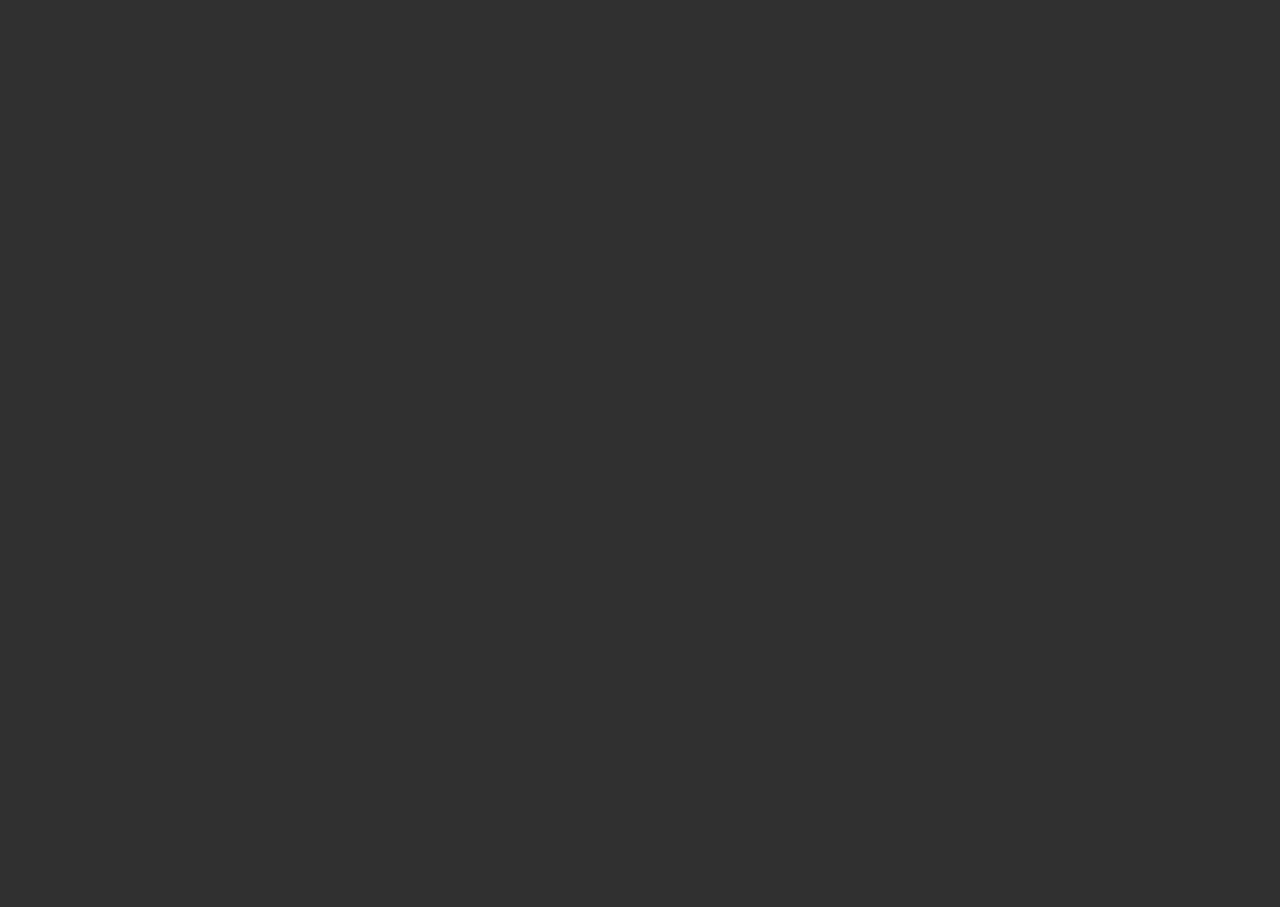
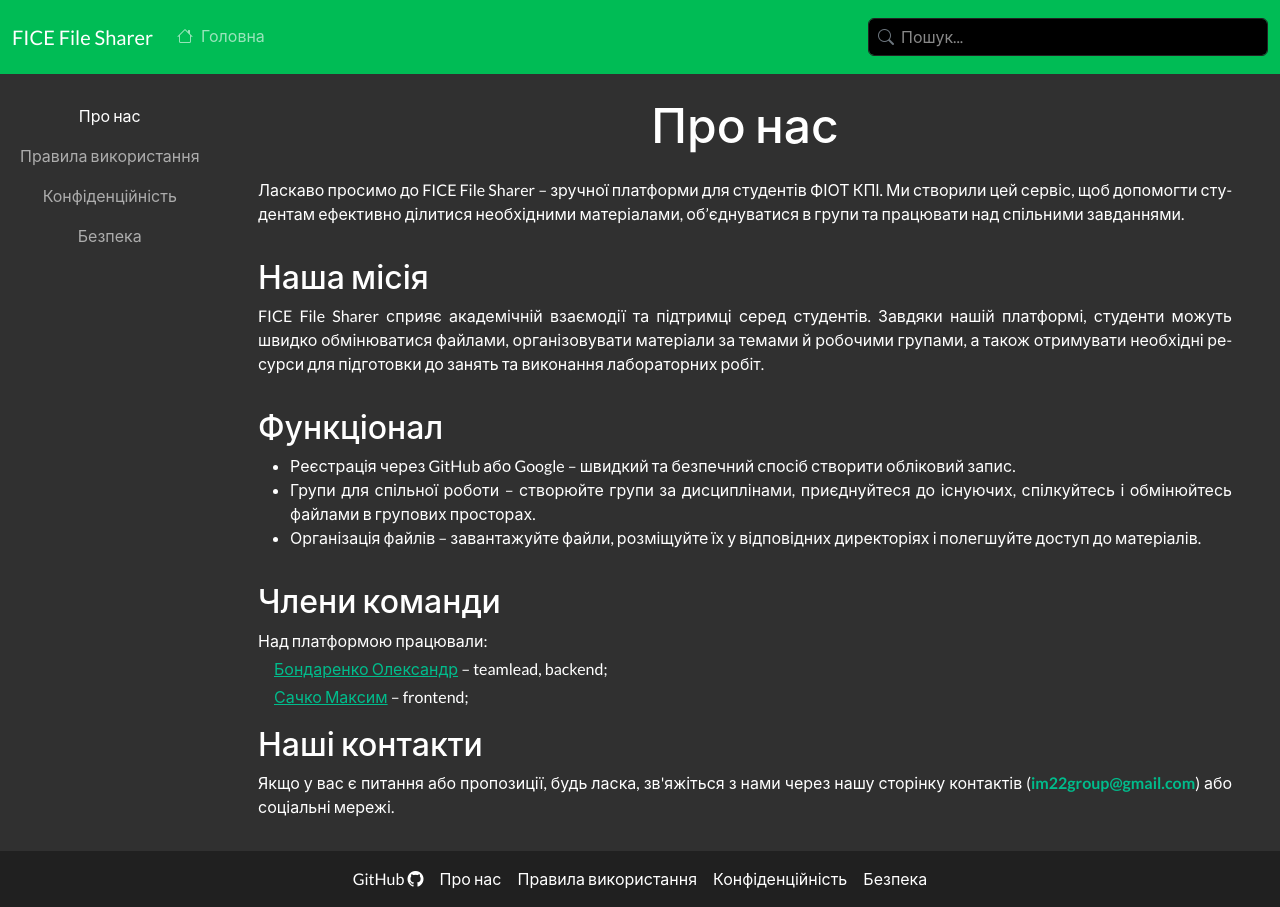
Before and after one commit to FICEFileSharer/FICEFileSharer, a React (Create React App) app in the folder client/: page /aboutus in a window 1280 px wide. Before the commit this address had no page. Before the commit the page ends 800 px from the top, so only its background shows below. Built offline with nearby package versions, Linux system fonts and the light colour scheme.

Commit message:
add: AboutUs page and sidebar AboutUs page shows information about site and its creators; Sidebar is for pages in footer.

```diff
--- a/client/src/App.css
+++ b/client/src/App.css
@@ -65,6 +65,10 @@
   padding-bottom: 0.65rem !important;
 }
 
+.px-mb-1 {
+  padding: 1rem !important;
+}
+
 @media (min-width: 600px) {
   .folder-cont {
       flex-direction: row;
@@ -74,6 +78,18 @@
 @media (min-width: 768px) {
   .mobile-pb {
       padding-bottom: 0rem !important;
+  }
+
+  .px-mb-1 {
+      padding-right: 3rem !important;
+      padding-left: 3rem !important;
+  }
+}
+
+@media (max-width: 768px) {
+  .px-mb-1 {
+    padding-right: 1.5rem !important;
+    padding-left: 1.5rem !important;
   }
 }
 
@@ -89,6 +105,16 @@
   right: 2% !important;
 }
 
+.text-aling-justify {
+  text-align: justify !important;
+}
+
+.text-uk-hyphens {
+  word-wrap: break-word;
+  hyphens: auto;
+  lang: uk;
+}
+
 @keyframes App-logo-spin {
   from {
     transform: rotate(0deg);
--- a/client/src/App.jsx
+++ b/client/src/App.jsx
@@ -5,8 +5,10 @@
 import Header from './components/Header/Header';
 import TopScrollButton from './components/buttons/TopScrollButton/TopScrollButton';
 import Footer from './components/Footer';
+import Sidebar from './components/sidebar/Sidebar/Sidebar';
 import WelcomePage from './pages/WelcomePage';
 import LoginPage from './pages/LoginPage';
+import AboutUsPage from './pages/AboutUsPage';
 
 function App() {
   return (
@@ -28,6 +30,18 @@
               <LoginPage />
             </>
           }></Route>
+
+          <Route path='/aboutus' element={
+            <>
+              <Header />
+              <div className='d-flex'>
+                <Sidebar />
+                <AboutUsPage />
+              </div>
+              <TopScrollButton />
+              <Footer />
+            </>
+          }></Route>
         </Routes>
       </SearchProvider>
     </div>
--- a/client/src/components/Footer.jsx
+++ b/client/src/components/Footer.jsx
@@ -12,7 +12,7 @@
                 </FooterButton>
 
                 <FooterButton
-                    href='/'
+                    href='/aboutus'
                 >
                     Про нас
                 </FooterButton>
--- /dev/null
+++ b/client/src/components/sidebar/Sidebar/Sidebar.css
@@ -0,0 +1,24 @@
+.sidebar {
+    min-width: 210px;
+    min-height: 20vh;
+    position: static !important;
+}
+
+@media (max-width: 768px) {
+    .sidebar {
+        position: fixed !important;
+        min-width: 95px !important;
+        max-width: 95px !important;
+        min-height: 75px !important;
+        max-height: 75px !important;
+        background-color: var(--bs-gray-600);
+        border-radius: 10px;
+        z-index: 1000;
+        left: -80px !important;
+        transition: 0.3s;
+    }
+
+    .sidebar:hover {
+        left: 0 !important;
+    }
+}
--- /dev/null
+++ b/client/src/components/sidebar/Sidebar/Sidebar.jsx
@@ -0,0 +1,77 @@
+import './Sidebar.css';
+import React, { useState } from 'react';
+import SidebarElement from '../SidebarElement/SidebarElement';
+
+const Sidebar = () => {
+    const [isOpen, setIsOpen] = useState(false);
+    const [isAnimating, setIsAnimating] = useState(false);
+
+    const handleToggle = () => {
+        if (isOpen) {
+            setIsAnimating(true);
+            setTimeout(() => {
+                setIsAnimating(false);
+                setIsOpen(false);
+            }, 300);
+        } else {
+            setIsOpen(true);
+        };
+    };
+
+    return (
+        <div className={`sidebar ${isOpen || isAnimating ? 'bg-transparent start-0' : ''}`}>
+            <nav
+                className='navbar navbar-expand-lg bg-opacity-100 position-fixed'
+                data-bs-theme='dark'
+            >
+                <div className={`container-fluid ${isOpen || isAnimating ? 'bg-dark-101010' : ''}`}>
+                    <button
+                        className='navbar-toggler'
+                        type='button'
+                        onClick={handleToggle}
+                        data-bs-toggle='collapse'
+                        data-bs-target='#sidebarMenu'
+                        aria-controls='sidebarMenu'
+                        aria-expanded={isOpen}
+                        aria-label='Toggle navigation'
+                    >
+                        <span className='navbar-toggler-icon'></span>
+                    </button>
+
+                    <div
+                        className='collapse navbar-collapse'
+                        id='sidebarMenu'
+                    >
+                        <ul className='navbar-nav me-auto flex-column'>
+                            <SidebarElement
+                                href='/aboutus'
+                            >
+                                Про нас
+                            </SidebarElement>
+
+                            <SidebarElement
+                                href='/'
+                            >
+                                Правила використання
+                            </SidebarElement>
+
+                            <SidebarElement
+                                href='/'
+                            >
+                                Конфіденційність
+                            </SidebarElement>
+
+                            <SidebarElement
+                                href='/'
+                            >
+                                Безпека
+                            </SidebarElement>
+                        </ul>
+                    </div>
+                </div>
+            </nav>
+        </div>
+    );
+};
+
+export default Sidebar;
--- /dev/null
+++ b/client/src/components/sidebar/SidebarElement/SidebarElement.jsx
@@ -0,0 +1,21 @@
+import React from 'react';
+import { useLocation } from 'react-router-dom';
+
+const SidebarElement = ({ children, href }) => {
+    const location = useLocation();
+
+    return (
+        <a
+            className='nav-form'
+            href={href}
+        >
+            <li className='nav-item mobile-pb'>
+                <div className={`d-inline-flex nav-link ps-2 ${location.pathname === `${href}` ? 'active' : ''}`}>
+                    {children}
+                </div>
+            </li>
+        </a>
+    );
+};
+
+export default SidebarElement;
--- /dev/null
+++ b/client/src/pages/AboutUsPage.jsx
@@ -0,0 +1,83 @@
+import React from 'react';
+
+const AboutUsPage = () => {
+  return (
+    <div>
+      <div className='d-flex h-100 text-white text-aling-justify text-uk-hyphens bg-dark px-mb-1'>
+        <div className='cover-container d-flex w-100 h-100 mx-auto flex-column'>
+
+          <h1 className='text-center mb-4'>
+            Про нас
+          </h1>
+
+          <p>
+            Ласкаво просимо до FICE File Sharer – зручної платформи для студентів ФІОТ КПІ.
+            Ми створили цей сервіс, щоб допомогти студентам ефективно ділитися необхідними
+            матеріалами, об’єднуватися в групи та працювати над спільними завданнями.
+          </p>
+
+          <h3 className='mt-3'>
+            Наша місія
+          </h3>
+
+          <p>
+            FICE File Sharer сприяє академічній взаємодії та підтримці серед студентів.
+            Завдяки нашій платформі, студенти можуть швидко обмінюватися файлами,
+            організовувати матеріали за темами й робочими групами, а також отримувати
+            необхідні ресурси для підготовки до занять та виконання лабораторних робіт.
+          </p>
+
+          <h3 className='mt-3'>
+            Функціонал
+          </h3>
+
+          <ul>
+            <li>
+              Реєстрація через GitHub або Google – швидкий та безпечний спосіб створити обліковий запис.
+            </li>
+
+            <li>
+              Групи для спільної роботи – створюйте групи за дисциплінами, приєднуйтеся до існуючих,
+              спілкуйтесь і обмінюйтесь файлами в групових просторах.
+            </li>
+
+            <li>
+              Організація файлів – завантажуйте файли, розміщуйте їх у відповідних директоріях і
+              полегшуйте доступ до матеріалів.
+            </li>
+          </ul>
+
+          <h3 className='mt-3'>
+            Члени команди
+          </h3>
+
+          <p className='mb-0'>
+            Над платформою працювали:
+          </p>
+
+          <ul className='navbar-nav mt-0 ml-2 ms-3'>
+            <li className='mt-1'>
+              <a href='https://t.me/Dreammy_Oleksandr'>Бондаренко Олександр</a> – teamlead, backend;
+            </li>
+
+            <li className='mt-1'>
+              <a href='https://t.me/BL_OD'>Сачко Максим</a> – frontend;
+            </li>
+          </ul>
+
+          <h3 className='mt-3'>
+            Наші контакти
+          </h3>
+
+          <p>
+            Якщо у вас є питання або пропозиції, будь ласка, зв'яжіться з нами через нашу
+            сторінку контактів (<b className='text-success'>im22group@gmail.com</b>)
+            або соціальні мережі.
+          </p>
+        </div>
+      </div>
+    </div>
+  );
+};
+
+export default AboutUsPage;
```
